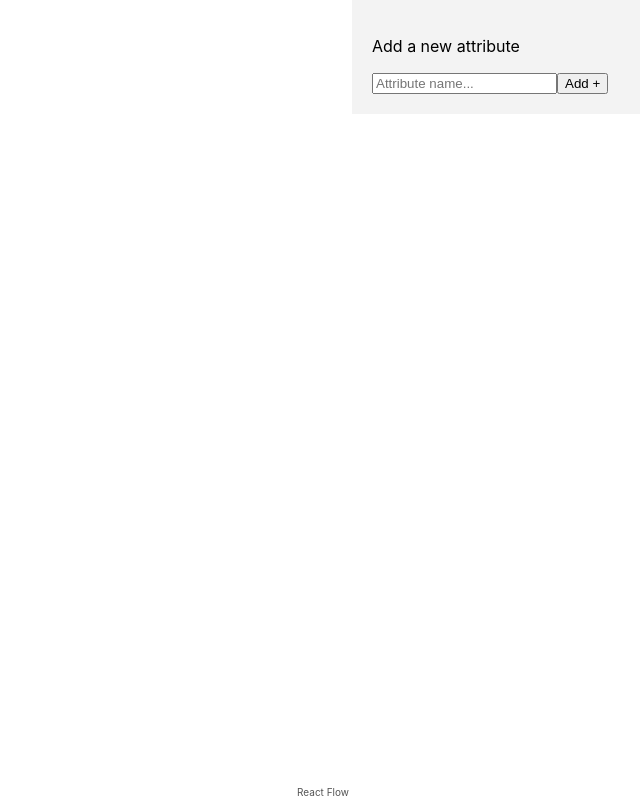
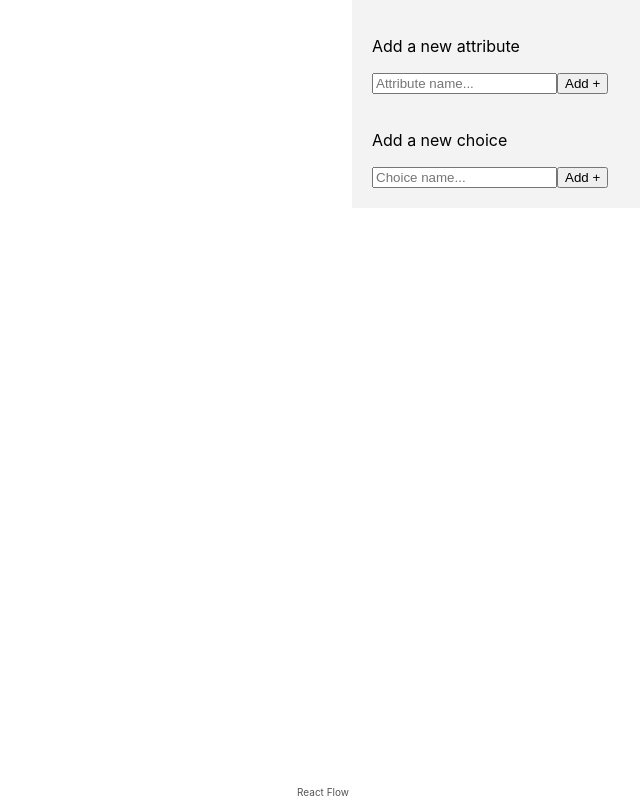
Before and after one commit to Matthew-Man/sourceful-frontend-decision-making, a React (Create React App) app: page / in a window 1280 px wide. Shown: the whole page, without its empty margins (640-1280 px from the left). Built offline with nearby package versions, Linux system fonts and the light colour scheme.

Commit message:
Added new input area on sidebar for choices

```diff
--- a/src/App.tsx
+++ b/src/App.tsx
@@ -19,17 +19,24 @@ import Choice from './components/choices';
 //     animated?: boolean
 // }
 
-interface IAttributeData {
+export interface IAttributeData {
     id: string,
     attributeName: string,
     weighting: number
 }
 
+// interface IChoice {
+//     id: string,
+//     choiceName: string,
+//     totalScore: number
+// }
+
 function App() {
     const [isDraggable, setIsDraggable] = useState(true);
     const [id, setId] = useState(4);
     const [attributeInput, setAttributeInput] = useState("");
-    const [allAttributeData, setAllAttributeData] = useState<IAttributeData[]>([{ id: "1", attributeName: "placeholder", weighting: 1 }]);
+    const [choiceInput, setChoiceInput] = useState("");
+    const [allAttributeData, setAllAttributeData] = useState<IAttributeData[]>([{ id: "1", attributeName: "Placeholder", weighting: 1 }]);
 
     const attributeProps = {
         setIsDraggable: setIsDraggable,
@@ -38,6 +45,7 @@ function App() {
 
     const choiceProps = {
         setIsDraggable: setIsDraggable,
+        allAttributeData: allAttributeData
     }
 
     console.log(allAttributeData)
@@ -52,6 +60,10 @@ function App() {
             return arr
         })
     }
+
+    // function handleAttValueChange(id: string, newValue: number) {
+
+    // }
 
     const getId = () => { setId((num) => num + 1); return id };
     const genStyle = { "width": "200px" };
@@ -111,6 +123,12 @@ function App() {
     }
 
 
+    function handleAddChoice() {
+        console.log(choiceInput);
+        setChoiceInput("");
+    }
+
+
     return (
         <div className="App">
             <div className="reactflow">
@@ -119,7 +137,12 @@ function App() {
             <div className="sidebar">
                 <p>Add a new attribute</p>
                 <input type="text" value={attributeInput} onChange={(e) => setAttributeInput(e.target.value)} placeholder="Attribute name..." />
-                <button onClick={() => { console.log(attributeInput); handleAddAttribute() }}>Add +</button>
+                <button onClick={() => handleAddAttribute()}>Add +</button>
+                <br />
+                <br />
+                <p>Add a new choice</p>
+                <input type="text" value={choiceInput} onChange={(e) => setChoiceInput(e.target.value)} placeholder="Choice name..." />
+                <button onClick={() => handleAddChoice()}>Add +</button>
             </div>
         </div>
     );
--- a/src/components/choices.tsx
+++ b/src/components/choices.tsx
@@ -1,17 +1,20 @@
 import { useState } from "react";
+import { IAttributeData } from "../App";
 import "./components.css";
 
 interface IChoice {
-    setIsDraggable: React.Dispatch<React.SetStateAction<boolean>>
+    setIsDraggable: React.Dispatch<React.SetStateAction<boolean>>,
+    allAttributeData: IAttributeData[]
 }
 
-export default function Choice({ setIsDraggable }: IChoice) {
+export default function Choice({ setIsDraggable, allAttributeData }: IChoice) {
     const [attribute, setAttribute] = useState("1")
 
-    function slider() {
+    function Slider(props: IAttributeData) {
+        const { attributeName } = props;
         return (
             <div>
-                <p>Attribute placeholder: {attribute}</p>
+                <p>{attributeName}: {attribute}</p>
                 <div className="slide-container" onMouseEnter={() => setIsDraggable((pre) => !pre)} onMouseLeave={() => setIsDraggable((pre) => !pre)}>
                     <input type="range" min="0" max="100" step="1" value={attribute} onChange={(e) => setAttribute(e.target.value)} className="slider" />
                 </div>
@@ -23,7 +26,8 @@ export default function Choice({ setIsDraggable }: IChoice) {
         <div>
             <p className="title">Choice Placeholder Title</p>
             <hr />
-            {slider()}
+            {/* {allAttributeData.map((data) => <Slider {...data} />)} */}
+            <Slider {...allAttributeData[0]} />
         </div>
     )
 }
```
